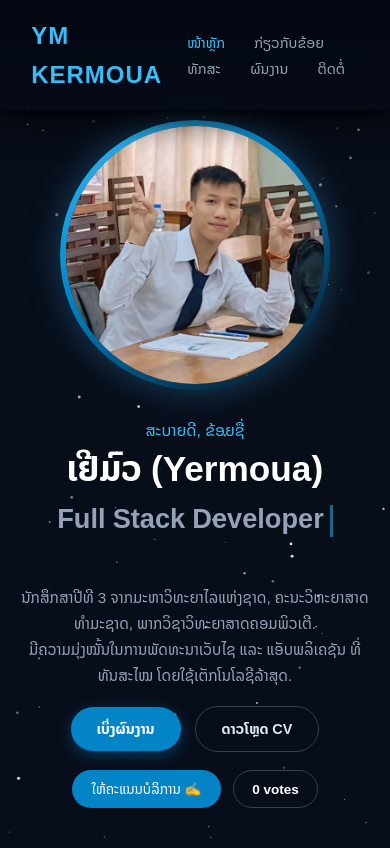
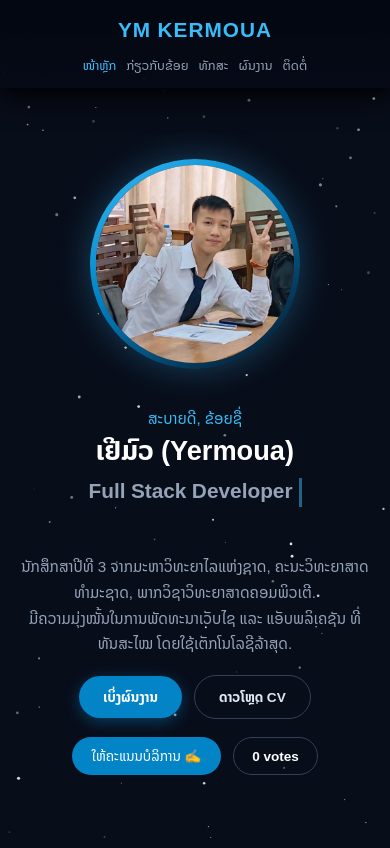
Before and after one commit to tutor-yermoua/portfolio, a plain HTML site: page index.html in a window 390 px wide. Drawn offline with Linux system fonts and the light colour scheme.

Commit message:
Add files via upload

```diff
--- a/index.html
+++ b/index.html
@@ -36,9 +36,11 @@
         header {
             position: fixed;
             top: 0;
-            left: 0;
+            left: 50%;
+            transform: translateX(-50%);
             width: 100%;
-            padding: 16px 8%;
+            max-width: 1400px;
+            padding: 16px 5%;
             display: flex;
             justify-content: space-between;
             align-items: center;
@@ -47,24 +49,25 @@
             -webkit-backdrop-filter: blur(12px);
             box-shadow: 0 10px 30px rgba(0, 0, 0, 0.8), 0 2px 10px rgba(0, 0, 0, 0.5);
             z-index: 100;
-            max-width: 1400px;
-            margin: 0 auto;
-            left: 50%;
-            transform: translateX(-50%);
         }
 
         .logo {
-            font-size: 1.5rem;
+            font-size: 1.3rem;
             font-weight: 700;
             color: #38bdf8;
             letter-spacing: 1px;
         }
 
+        nav {
+            display: flex;
+            gap: 15px;
+            flex-wrap: wrap;
+        }
+
         nav a {
             color: #94a3b8;
             text-decoration: none;
-            margin-left: 25px;
-            font-size: 0.9rem;
+            font-size: 0.85rem;
             transition: color 0.3s;
         }
 
@@ -81,39 +84,41 @@
             padding: 130px 5% 50px;
             position: relative;
             z-index: 2;
-            gap: 70px;
+            gap: 50px;
             max-width: 1300px;
             margin: 0 auto;
         }
 
         .hero-content {
             max-width: 720px;
+            width: 100%;
         }
 
         /* Typing Effect Container */
         .typing-container {
-            min-height: 150px;
+            min-height: 130px;
             line-height: 1.25;
         }
 
         .typing-greeting {
             color: #38bdf8;
-            font-size: 1rem;
+            font-size: 0.95rem;
             font-weight: 500;
             display: block;
             margin-bottom: 6px;
         }
 
         .typing-name {
-            font-size: 2.7rem;
+            font-size: 2.5rem;
             font-weight: 700;
             color: #ffffff;
             display: block;
-            margin-bottom: 12px;
+            margin-bottom: 10px;
+            word-break: break-word;
         }
 
         .typing-role {
-            font-size: 2.2rem;
+            font-size: 1.9rem;
             font-weight: 600;
             color: #94a3b8;
             display: inline-block;
@@ -124,7 +129,7 @@
         .cursor {
             display: inline-block;
             width: 3px;
-            height: 2rem;
+            height: 1.8rem;
             background-color: #38bdf8;
             vertical-align: middle;
             margin-left: 6px;
@@ -155,24 +160,23 @@
             margin-top: 15px;
             font-size: 0.95rem;
             line-height: 1.7;
-            max-width: 700px;
         }
 
         /* Button Groups */
         .btn-row {
             display: flex;
-            gap: 14px;
+            gap: 12px;
             margin-top: 18px;
             align-items: center;
             flex-wrap: wrap;
         }
 
         .btn {
-            padding: 10px 26px;
+            padding: 10px 24px;
             border-radius: 30px;
             text-decoration: none;
             font-weight: 600;
-            font-size: 0.9rem;
+            font-size: 0.85rem;
             transition: all 0.3s ease;
             cursor: pointer;
             display: inline-flex;
@@ -210,6 +214,7 @@
             display: flex;
             gap: 12px;
             align-items: center;
+            flex-wrap: wrap;
         }
 
         .btn-vote {
@@ -239,8 +244,8 @@
         /* Profile Image Ring Outer Frame */
         .hero-img-wrapper {
             position: relative;
-            width: 350px;
-            height: 350px;
+            width: 320px;
+            height: 320px;
             display: flex;
             justify-content: center;
             align-items: center;
@@ -267,25 +272,63 @@
             background-color: #1e293b;
         }
 
-        @media (max-width: 900px) {
+        /* ================= Responsive Media Queries ສຳລັບມືຖື ================= */
+        @media (max-width: 992px) {
             .hero {
                 flex-direction: column-reverse;
                 text-align: center;
-                gap: 30px;
-                padding: 120px 5% 40px;
+                gap: 40px;
+                padding: 110px 5% 40px;
+            }
+            .hero-content {
+                display: flex;
+                flex-direction: column;
+                align-items: center;
+            }
+            .description {
+                text-align: center;
             }
             .btn-row, .initial-actions {
                 justify-content: center;
             }
             .hero-img-wrapper {
-                width: 270px;
-                height: 270px;
+                width: 250px;
+                height: 250px;
             }
             .typing-name {
-                font-size: 2.2rem;
+                font-size: 2rem;
             }
             .typing-role {
+                font-size: 1.5rem;
+            }
+        }
+
+        @media (max-width: 600px) {
+            header {
+                padding: 12px 4%;
+                flex-direction: column;
+                gap: 8px;
+            }
+            nav {
+                gap: 10px;
+                justify-content: center;
+            }
+            nav a {
+                font-size: 0.8rem;
+                margin-left: 0;
+            }
+            .hero {
+                padding-top: 130px;
+            }
+            .typing-name {
                 font-size: 1.7rem;
+            }
+            .typing-role {
+                font-size: 1.3rem;
+            }
+            .hero-img-wrapper {
+                width: 210px;
+                height: 210px;
             }
         }
     </style>
```
